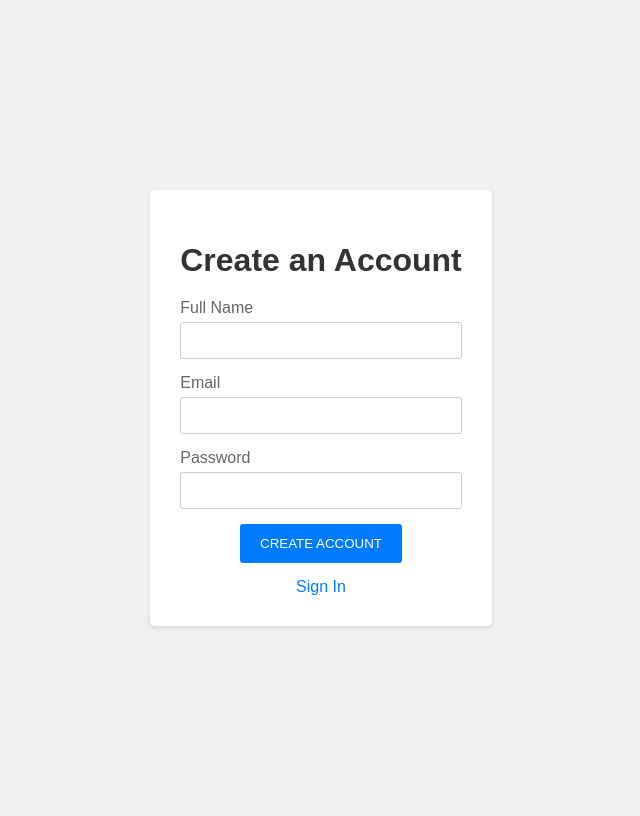
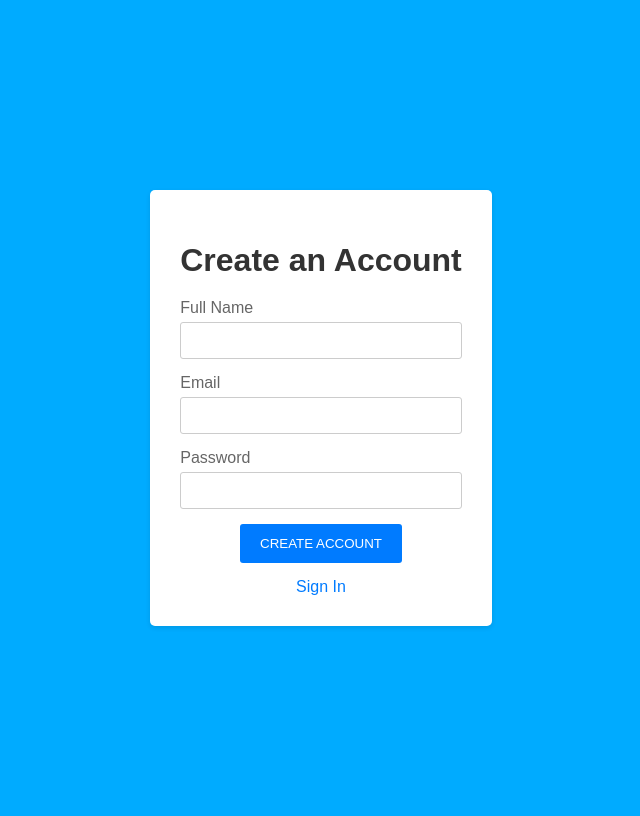
Before and after one commit to elsa-rahma-hidayani/anomali_detection, a PHP site: page /register.php in a window 1280 px wide. Shown: the whole page, without its empty margins (319-959 px from the left). Run offline with PHP 8.4, Linux system fonts and the light colour scheme.

Commit message:
register bg color

```diff
--- a/CSS/Register.css
+++ b/CSS/Register.css
@@ -1,6 +1,6 @@
 body {
     font-family: sans-serif;
-    background-color: #f0f0f0;
+    background-color: #00abff;
     display: flex;
     justify-content: center;
     align-items: center;
--- a/public/css/index.css
+++ b/public/css/index.css
@@ -163,7 +163,7 @@ body, html {
 
 /* Footer styles */
 footer {
-    background-color: #f1f1f1;
+    background-color: #ffffff;
     text-align: center;
     padding: 10px;
     font-size: 14px;
```
